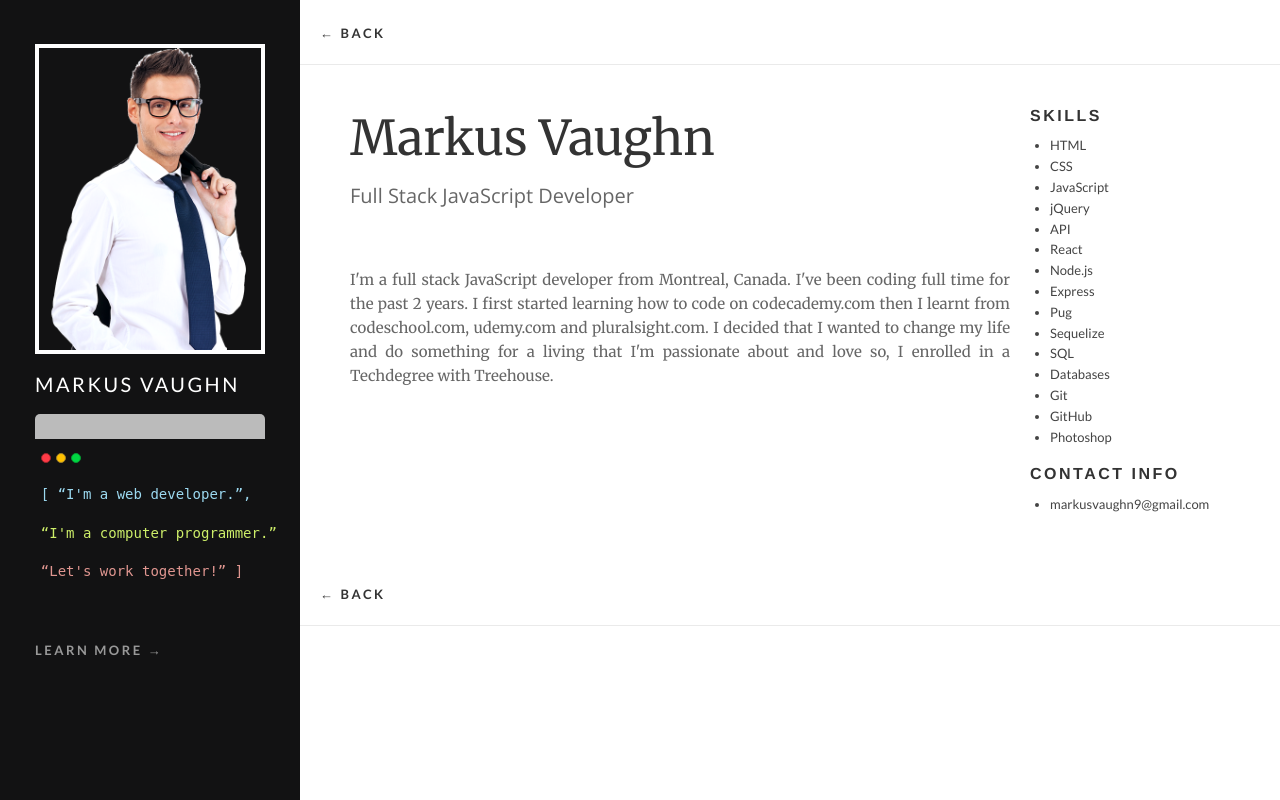
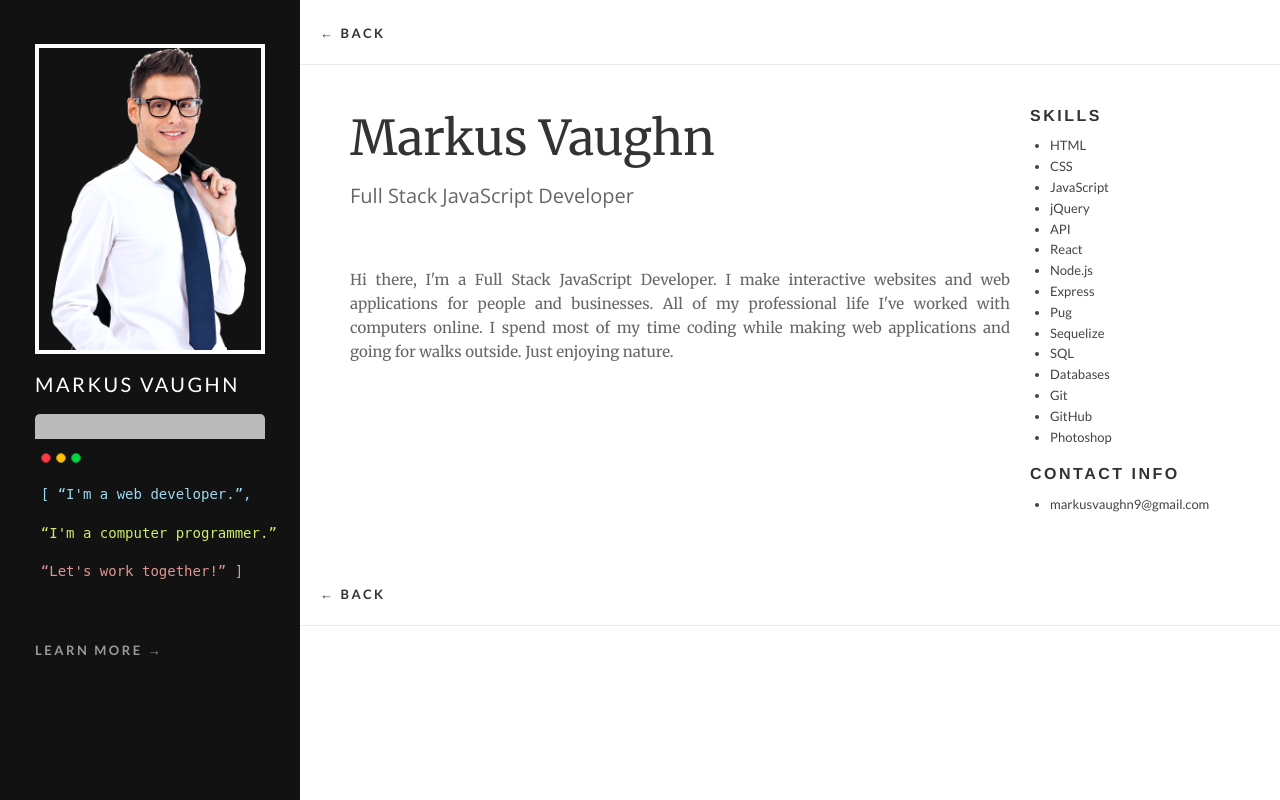
Before and after one commit to MarkusVaughn/Markus-Vaughn-Portfolio, a Node server app: page /about in a window 1280 px wide. Run offline with Node 20, Linux system fonts and the light colour scheme.

Commit message:
Changed the about me description

```diff
--- a/views/about.pug
+++ b/views/about.pug
@@ -14,7 +14,7 @@ block content
 
         .portfolio-bio
           p
-            | I'm a full stack JavaScript developer from Montreal, Canada. I've been coding full time for the past 2 years. I first started learning how to code on codecademy.com then I learnt from codeschool.com, udemy.com and pluralsight.com. I decided that I wanted to change my life and do something for a living that I'm passionate about and love so, I enrolled in a Techdegree with Treehouse.
+            | Hi there, I'm a Full Stack JavaScript Developer. I make interactive websites and web applications for people and businesses. All of my professional life I've worked with computers online. I spend most of my time coding while making web applications and going for walks outside. Just enjoying nature.
 
           .symbols
 
```
